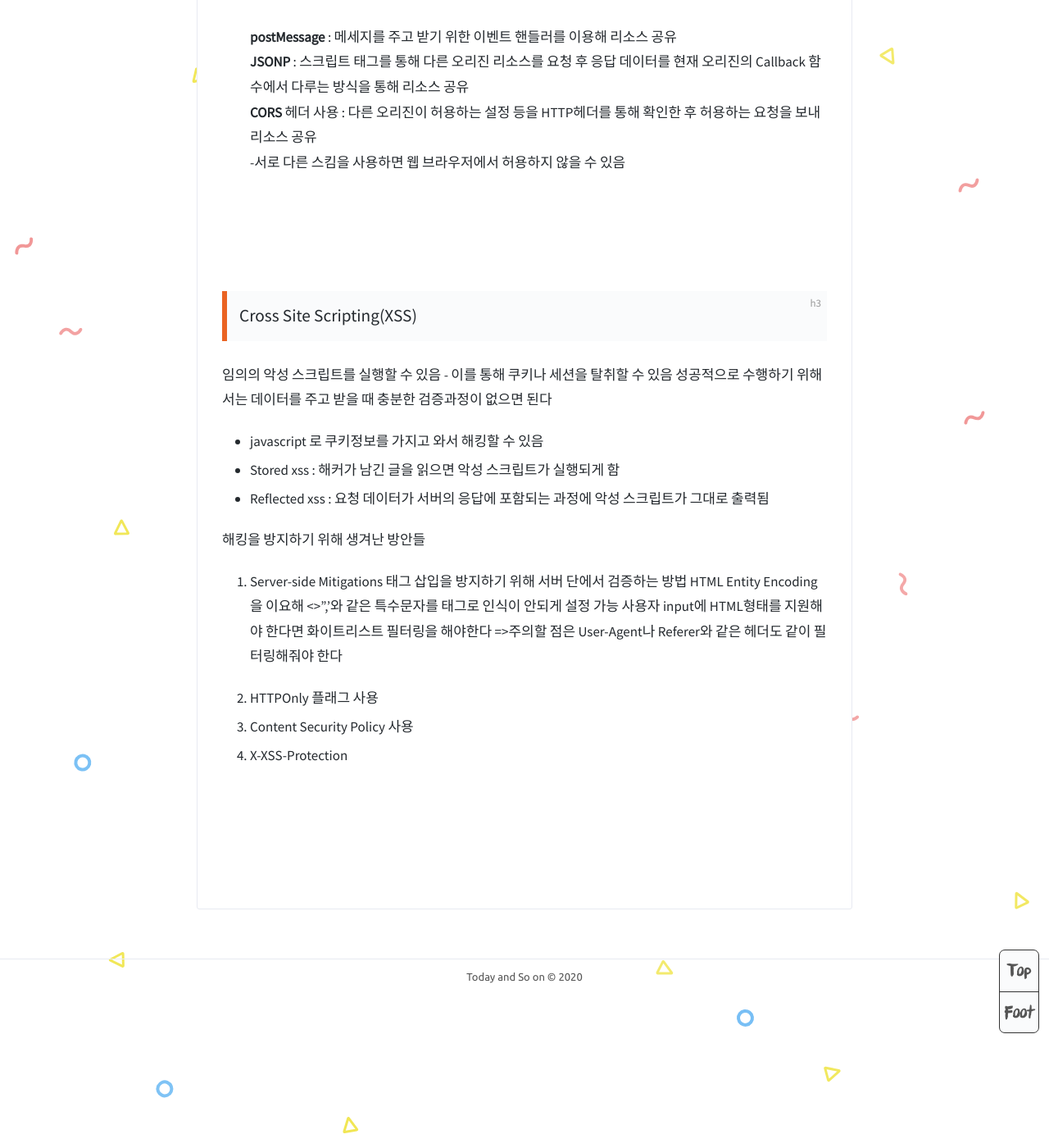
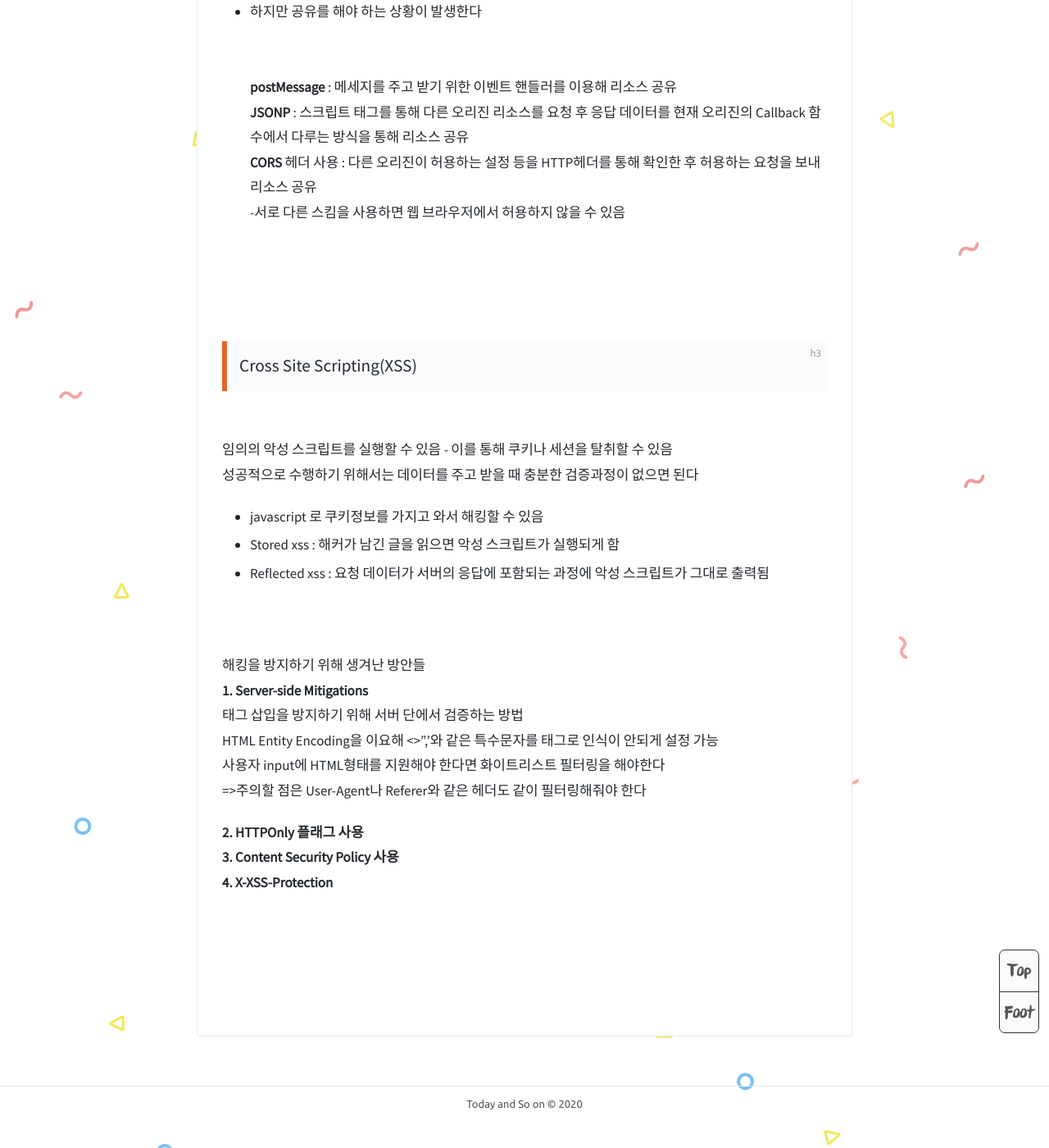
Before and after one commit to IraJane/IraJane.github.io, a Jekyll site: the page built from _posts/2020-07-13-study-hack.md, in a window 1280 px wide and 1400 px high, scrolled down 946 px. Shown: the whole window at 82% size. Built offline with Jekyll 4.4.1, drawn with Linux system fonts in a browser that asks for light colours; comment, search, counter and statistics services are not loaded.

Commit message:
Update 2020-07-13-study-hack.md

```diff
--- a/_posts/2020-07-13-study-hack.md
+++ b/_posts/2020-07-13-study-hack.md
@@ -1,10 +1,12 @@
 ---
 layout: post
 title: '웹해킹 기본'
-date: 2020.07.13 ~
+date: 2020.07.13
 author: IraJane
 tags: WEB-HACK
 ---
+공부 일자 : 07.13 ~
+<br><br>
 <b>Same Origin Policy(SOP)</b><br>
 -자바스크립트 또는 HTML 태그들을 이용해 나의 계정의 내용을 볼 수 있는 권한을 사용할 수 있게 되는데 그런 공격으로 부터 사용자를 보호하기 위해 만들어졌다.<br>
 - 서로 다른 오리진(프로토콜, 포트, 호스트)의 문서 또는 스크립트 들의 상호 작용을 제한하기 위함이다 <br>
@@ -22,24 +24,24 @@
 
 
 <br><br><br>
-<h3>Cross Site Scripting(XSS)</h3>
-임의의 악성 스크립트를 실행할 수 있음 - 이를 통해 쿠키나 세션을 탈취할 수 있음
-성공적으로 수행하기 위해서는 데이터를 주고 받을 때 충분한 검증과정이 없으면 된다
-- javascript 로 쿠키정보를 가지고 와서 해킹할 수 있음
-- Stored xss : 해커가 남긴 글을 읽으면 악성 스크립트가 실행되게 함
-- Reflected xss : 요청 데이터가 서버의 응답에 포함되는 과정에 악성 스크립트가 그대로 출력됨
+<h3>Cross Site Scripting(XSS)</h3><br>
+임의의 악성 스크립트를 실행할 수 있음 - 이를 통해 쿠키나 세션을 탈취할 수 있음<br>
+성공적으로 수행하기 위해서는 데이터를 주고 받을 때 충분한 검증과정이 없으면 된다<br>
+- javascript 로 쿠키정보를 가지고 와서 해킹할 수 있음<br>
+- Stored xss : 해커가 남긴 글을 읽으면 악성 스크립트가 실행되게 함<br>
+- Reflected xss : 요청 데이터가 서버의 응답에 포함되는 과정에 악성 스크립트가 그대로 출력됨 <br>
+<br><br>
 
+해킹을 방지하기 위해 생겨난 방안들<br>
+<b>1. Server-side Mitigations</b><br>
+          태그 삽입을 방지하기 위해 서버 단에서 검증하는 방법<br>
+          HTML Entity Encoding을 이요해 <>",'와 같은 특수문자를 태그로 인식이 안되게 설정 가능 <br>
+          사용자 input에 HTML형태를 지원해야 한다면 화이트리스트 필터링을 해야한다<br>
+                    =>주의할 점은 User-Agent나 Referer와 같은 헤더도 같이 필터링해줘야 한다 <br>
 
-해킹을 방지하기 위해 생겨난 방안들
-1. Server-side Mitigations
-          태그 삽입을 방지하기 위해 서버 단에서 검증하는 방법
-          HTML Entity Encoding을 이요해 <>",'와 같은 특수문자를 태그로 인식이 안되게 설정 가능
-          사용자 input에 HTML형태를 지원해야 한다면 화이트리스트 필터링을 해야한다
-                    =>주의할 점은 User-Agent나 Referer와 같은 헤더도 같이 필터링해줘야 한다
-
-2. HTTPOnly 플래그 사용
-3. Content Security Policy 사용
-4. X-XSS-Protection
+<b>2. HTTPOnly 플래그 사용</b><br>
+<b>3. Content Security Policy 사용</b><br>
+<b>4. X-XSS-Protection</b><br>
 
 
 
```
